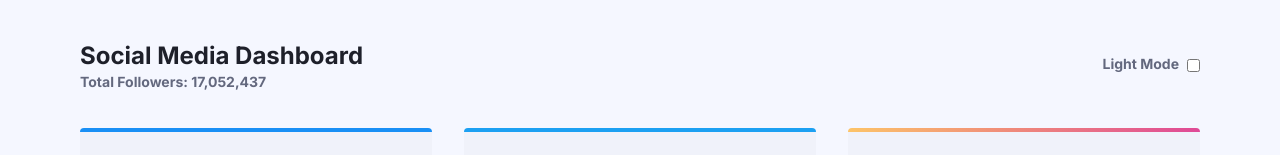
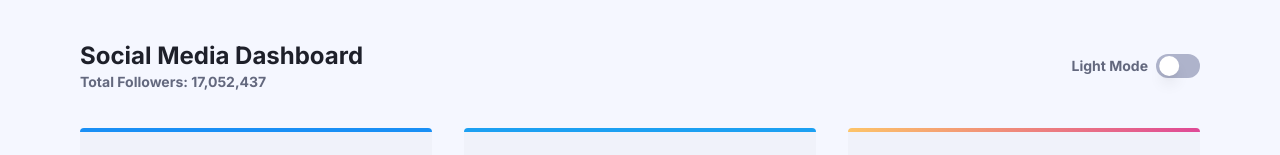
Before and after one commit to LisaCee/media-dashboard, a Next.js app: page / in a window 1280 px wide. Shown: the top 155 px of the page. Built offline with nearby package versions, Linux system fonts and the light colour scheme; grey boxes are pictures that could not be loaded.

Commit message:
Add toggle, hover state

```diff
--- a/app/components/header.tsx
+++ b/app/components/header.tsx
@@ -1,4 +1,4 @@
-"use client";
+'use client';
 
 interface HeaderProps {
   totalFollowers: number;
@@ -20,22 +20,31 @@ export function Header({ totalFollowers, isDark, setIsDark }: HeaderProps) {
 
       <hr className="border-t dark:border-muted-foreground w-full md:hidden" />
 
-      <div className="flex flex-row justify-between gap-2 md:self-center">
+      <div className="flex flex-row items-center justify-between gap-2 md:self-center">
         <p className="text-xs font-bold text-muted-foreground md:text-sm">
           {isDark ? 'Dark' : 'Light'} Mode
         </p>
-        <div>
-          <input
-            type="checkbox"
-            id="darkMode"
-            name="darkMode"
-            checked={isDark}
-            onChange={(e) => setIsDark(e.target.checked)}
+        <button
+          role="switch"
+          aria-checked={isDark}
+          aria-label="Select a color mode"
+          onClick={() => setIsDark(!isDark)}
+          className={`
+              relative inline-flex h-6 w-11 shrink-0 cursor-pointer items-center rounded-full
+              transition-colors duration-200 ease-in-out focus-visible:outline-none
+              focus-visible:ring-2 focus-visible:ring-ring focus-visible:ring-offset-2
+            `}
+          style={{
+            background: isDark
+              ? 'linear-gradient(to right, hsl(210, 79%, 56%), hsl(146, 68%, 55%))'
+              : 'hsl(230, 22%, 74%)',
+          }}
+        >
+          <span
+            className={`pointer-events-none block h-5 w-5 rounded-full bg-background shadow-lg
+               ring-0 transition-transform duration-200 ease-in-out ${isDark ? 'translate-x-[1.4rem]' : 'translate-x-[0.2rem]'}`}
           />
-          <label htmlFor="darkMode" className="sr-only">
-            Select a color mode
-          </label>
-        </div>
+        </button>
       </div>
     </div>
   );
--- a/app/globals.css
+++ b/app/globals.css
@@ -7,6 +7,7 @@
   --background: 0 100% 100%;
   --background-pattern: 225 100% 98%;
   --card: 227 47% 96%;
+  --card-hover: 227 47% 91%;
   --foreground: 230 17% 14%;
   --muted-foreground: 228 12% 44%;
   --toggle: 230 22% 74%;
@@ -24,6 +25,7 @@
   --background: 230 17% 14%;
   --background-pattern: 232 19% 15%;
   --card: 228 28% 20%;
+  --card-hover: 228 28% 25%;
   --foreground: 0 100% 100%;
   --muted-foreground: 230 22% 74%;
 }
--- a/tailwind.config.js
+++ b/tailwind.config.js
@@ -13,6 +13,7 @@ const config = {
                 background: "hsl(var(--background))",
                 bgPattern: "hsl(var(--background-pattern))",
                 card: "hsl(var(--card))",
+                "card-hover": "hsl(var(--card-hover))",
                 foreground: "hsl(var(--foreground))",
                 "muted-foreground": "hsl(var(--muted-foreground))",
                 "brand-red": "hsl(var(--brand-red))",
```
Also changed, not shown: app/components/card-primary.tsx (+1 -1 lines).
